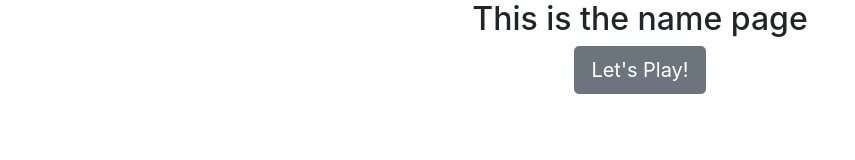
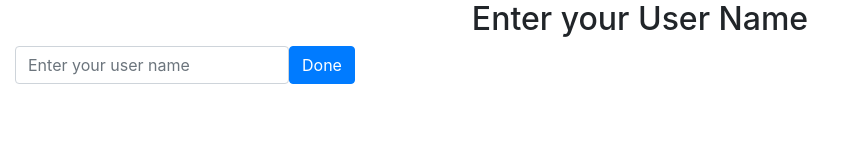
Before and after one commit to BreanP/reversi, a website: page public/name.html in a window 1280 px wide. Shown: the whole page, without its empty margins (0-855 px from the left). Drawn offline with nearby package versions, Linux system fonts and the light colour scheme.

Commit message:
no message

```diff
--- a/public/name.html
+++ b/public/name.html
@@ -1,9 +1,17 @@
 <!doctype html>
 <html lang="en">
   <head>
-    <!-- Required meta tags -->
     <meta charset="utf-8">
     <meta name="viewport" content="width=device-width, initial-scale=1, shrink-to-fit=no">
+
+    <title>Enter your user name for Reversi</title>
+
+    <script>
+      function submitForm() {
+        var username = $('#username').val();
+        window.location.href = 'lobby.html?username'+username;
+      }
+    </script>
 
     <!-- Bootstrap CSS -->
     <link rel="stylesheet" href="https://stackpath.bootstrapcdn.com/bootstrap/4.4.1/css/bootstrap.min.css" integrity="sha384-Vkoo8x4CGsO3+Hhxv8T/Q5PaXtkKtu6ug5TOeNV6gBiFeWPGFN9MuhOf23Q9Ifjh" crossorigin="anonymous">
@@ -12,15 +20,21 @@
   </head>
   <body>
     <div class="container-fluid text-center">
-      <div class="row">
+      <div class="row" id="header-row">
         <div class="col">
-          <h2>This is the name page</h2>
+          <h2>Enter your User Name</h2>
         </div>
       </div>
 
       <div class="row">
         <div class="col">
-          <a href="name.html" class="btn btn-lg btn-secondary">Let's Play!</a>
+          <form onsubmit='submitForm()' class='form-inline'>
+            <div class='form-group'>
+              <label for='username' class='col-form-label sr-only'>Enter a username</label>
+              <input class='form-control' type='text' value='' id='username' placeholder="Enter your user name"></input>
+            </div>
+            <button type='submit' class='btn btn-default btn-primary'>Done</button>
+          </form>
         </div>
       </div>
     </div>
```
